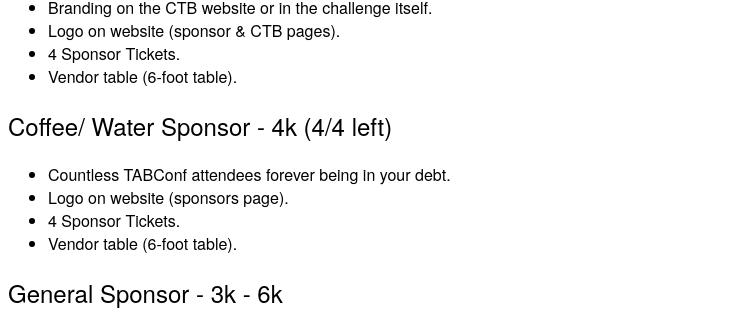
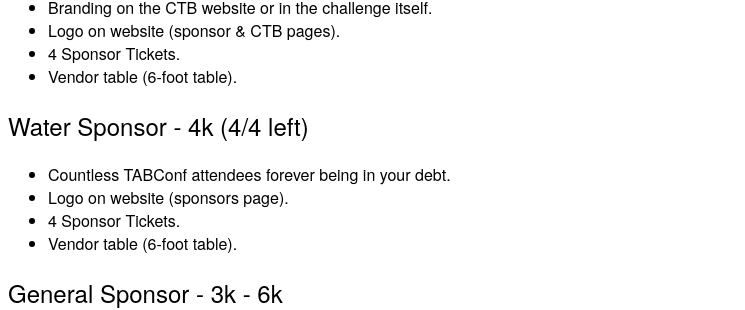
Before and after one commit to TABConf/2023.tabconf.com, a Jekyll site: the page built from docs/sponsorsheet.md, in a window 1280 px wide. Shown: the part 1932-2242 px from the top of the page, without its empty margins (0-745 px from the left). Built offline with Jekyll 4.4.1, drawn with Linux system fonts in a browser that asks for light colours; nearby versions of some CDN libraries; our own code applies the rules of GitHub Pages for plain Markdown files.

Commit message:
Update sponsorsheet.md

```diff
--- a/docs/sponsorsheet.md
+++ b/docs/sponsorsheet.md
@@ -25,7 +25,7 @@
 - 4 Sponsor Tickets.
 - Vendor table (6-foot table).
 
-## Coffee/ Water Sponsor - 4k (4/4 left)
+## Water Sponsor - 4k (4/4 left)
 - Countless TABConf attendees forever being in your debt.
 - Logo on website (sponsors page).
 - 4 Sponsor Tickets.
```
